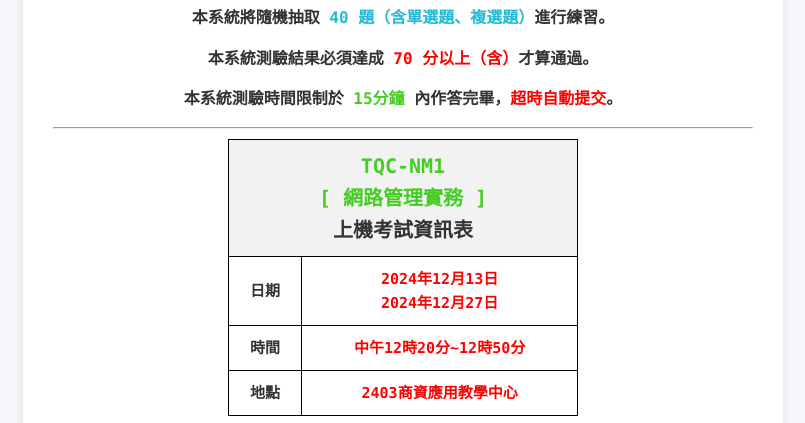
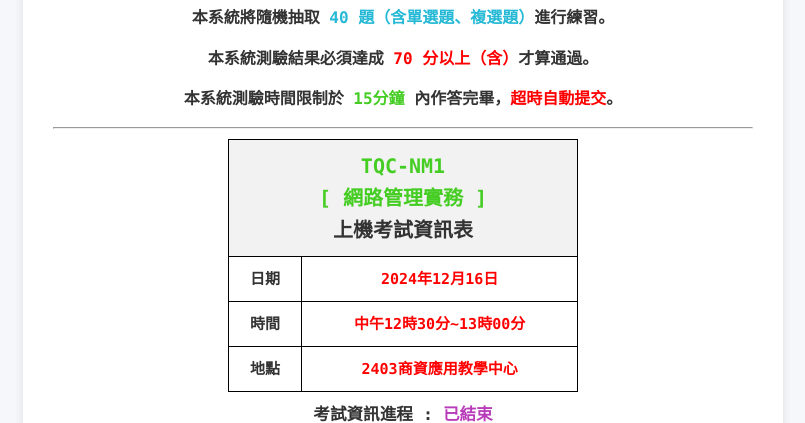
Before and after one commit to umaruchan926/TQC-NM1, a plain HTML site: page index.html in a window 1280 px wide. Shown: the part 326-749 px from the top of the page, without its empty margins (237-1042 px from the left). Drawn offline with Linux system fonts and the light colour scheme.

Commit message:
Update index.html

```diff
--- a/index.html
+++ b/index.html
@@ -31,12 +31,12 @@
                     </tr>
                     <tr>
                         <td><b>日期</b></td>
-                        <td><span class="highlight1">2024年12月13日</br>2024年12月27日</span></td>
+                        <td><span class="highlight1">2024年12月16日</span></td>
 
                     </tr>
                     <tr>
                         <td><b>時間</b></td>
-                        <td><span class="highlight1">中午12時20分~12時50分</span></td>
+                        <td><span class="highlight1">中午12時30分~13時00分</span></td>
                     </tr>
                     <tr>
                         <td><b>地點</b></td>
```
